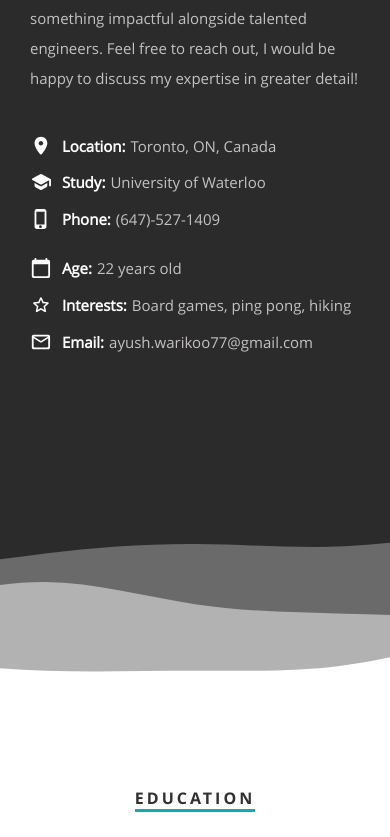
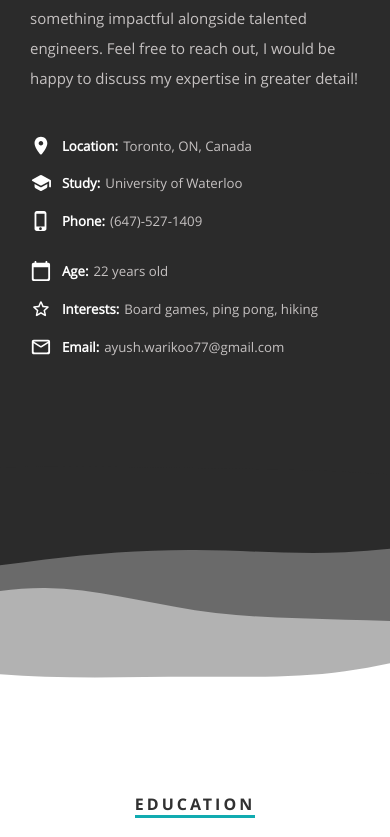
Before and after one commit to Ayush-Warikoo/portfolio, a React (Create React App) app: page / in a window 390 px wide. Shown: the part 1927-2764 px from the top of the page. Built offline with nearby package versions, Linux system fonts and the light colour scheme.

Commit message:
Minor changes to media query font-size to prevent line overflow

```diff
--- a/public/css/media-queries.css
+++ b/public/css/media-queries.css
@@ -382,6 +382,23 @@
    header .social { font-size: 20px;}
    header .social li { margin: 0 6px; }
 
+   /* About Section
+   -------------------------------------------------------------------- */
+   #about .row .row {
+      font-size: 3.4vw;
+   }
+
+   /* Resume Section
+   -------------------------------------------------------------------- */
+
+   #resume .skill h3 {
+    font-size: 5.5vw;
+   }
+
+   #resume .bars li em {
+    font-size: 3.4vw;
+   }
+
    /* footer
    ------------------------------------------------------------------------ */
 
--- a/src/Components/constants.js
+++ b/src/Components/constants.js
@@ -75,7 +75,7 @@ const workList = [
 
 const languages = [
 	{
-		name: "JavaScript/TypeScript",
+		name: "JavaScript / TypeScript",
 		level: "95%",
 	},
 	{
@@ -87,11 +87,11 @@ const languages = [
 		level: "80%",
 	},
 	{
-		name: "C/C++",
+		name: "C / C++",
 		level: "75%",
 	},
 	{
-		name: "HTML/CSS",
+		name: "HTML / CSS",
 		level: "85%",
 	},
 ];
```
